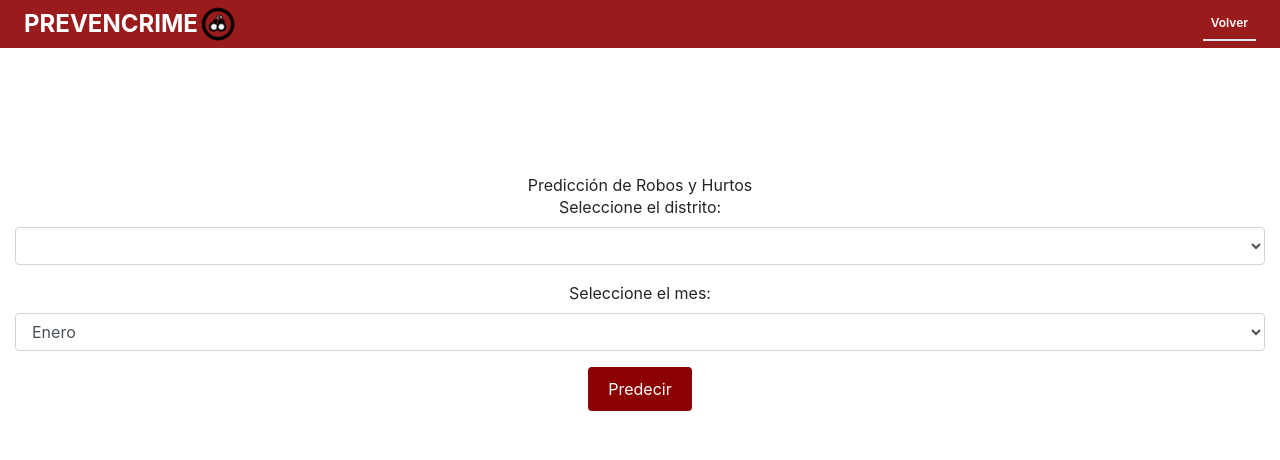
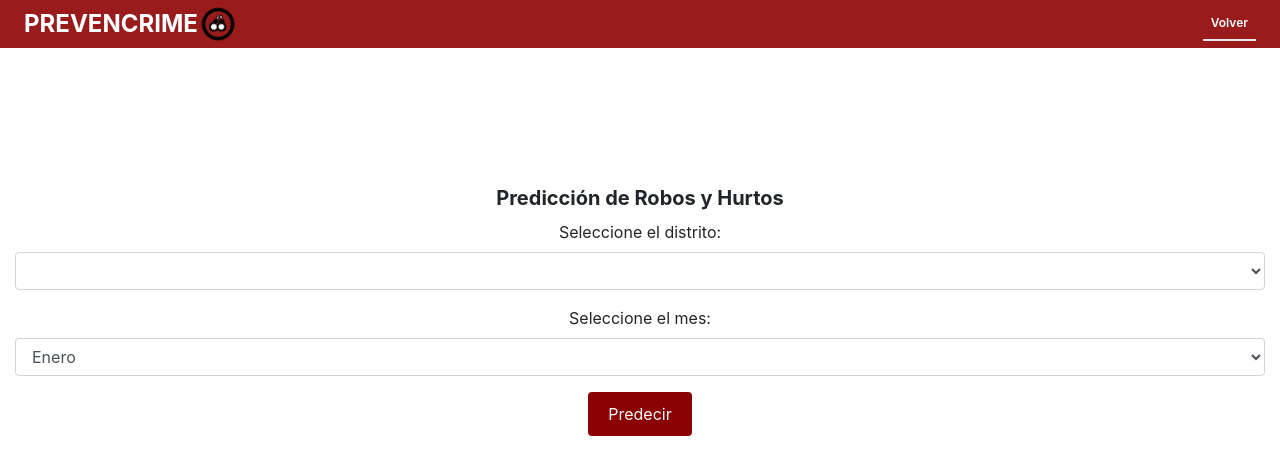
Before and after one commit to REyyyy43/modeloML, a Flask app: page / in a window 1280 px wide. Shown: the top 460 px of the page. Before the commit the page ends 411 px from the top, so only its background shows below. Run offline with Flask 3, Linux system fonts and the light colour scheme; lists and menus that the app fills with data are empty; parts of the project's set-up code (start-up, migrations or seed data) failed here and were passed over; some libraries are stand-ins or nearby versions.

Commit message:
Add files via upload

```diff
--- a/templates/index.html
+++ b/templates/index.html
@@ -39,7 +39,7 @@
         <a href="https://prevencrime-prod.onrender.com/Herramientas/" class="p-2 cursor-pointer border-b-2 font-semibold no-underline hover:no-underline text-white">Volver</a>
     </nav>
     <div class="container mt-44">
-        <h1 class="text-center">Predicción de Robos y Hurtos</h1>
+        <h1 class="text-center text-xl p-2 font-bold">Predicción de Robos y Hurtos</h1>
         <!-- Formulario para seleccionar distrito y mes -->
         <form id="prediccionForm" class="text-center">
             <div class="form-group">
```
Also changed, not shown: templates/pngwing.com.png (added).
